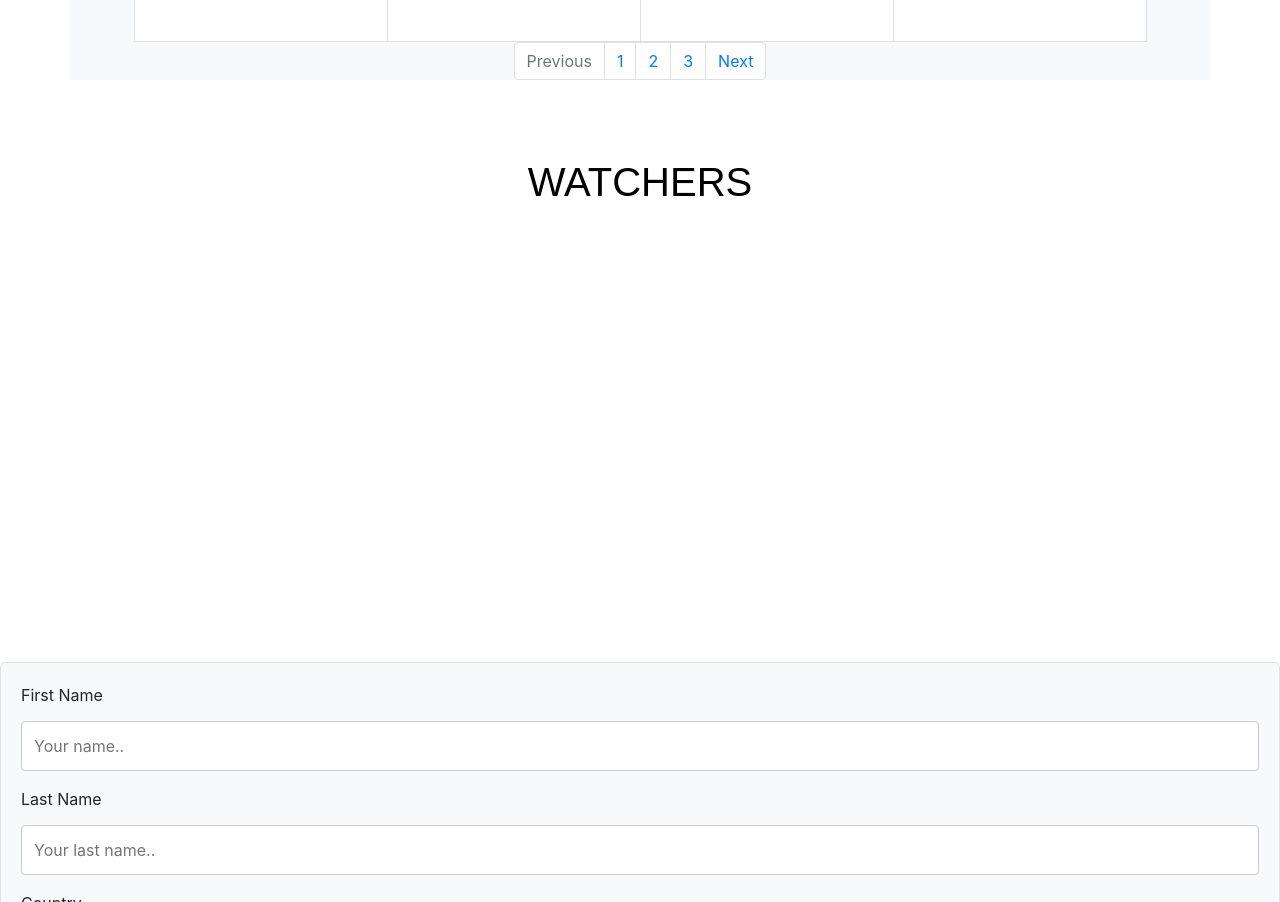
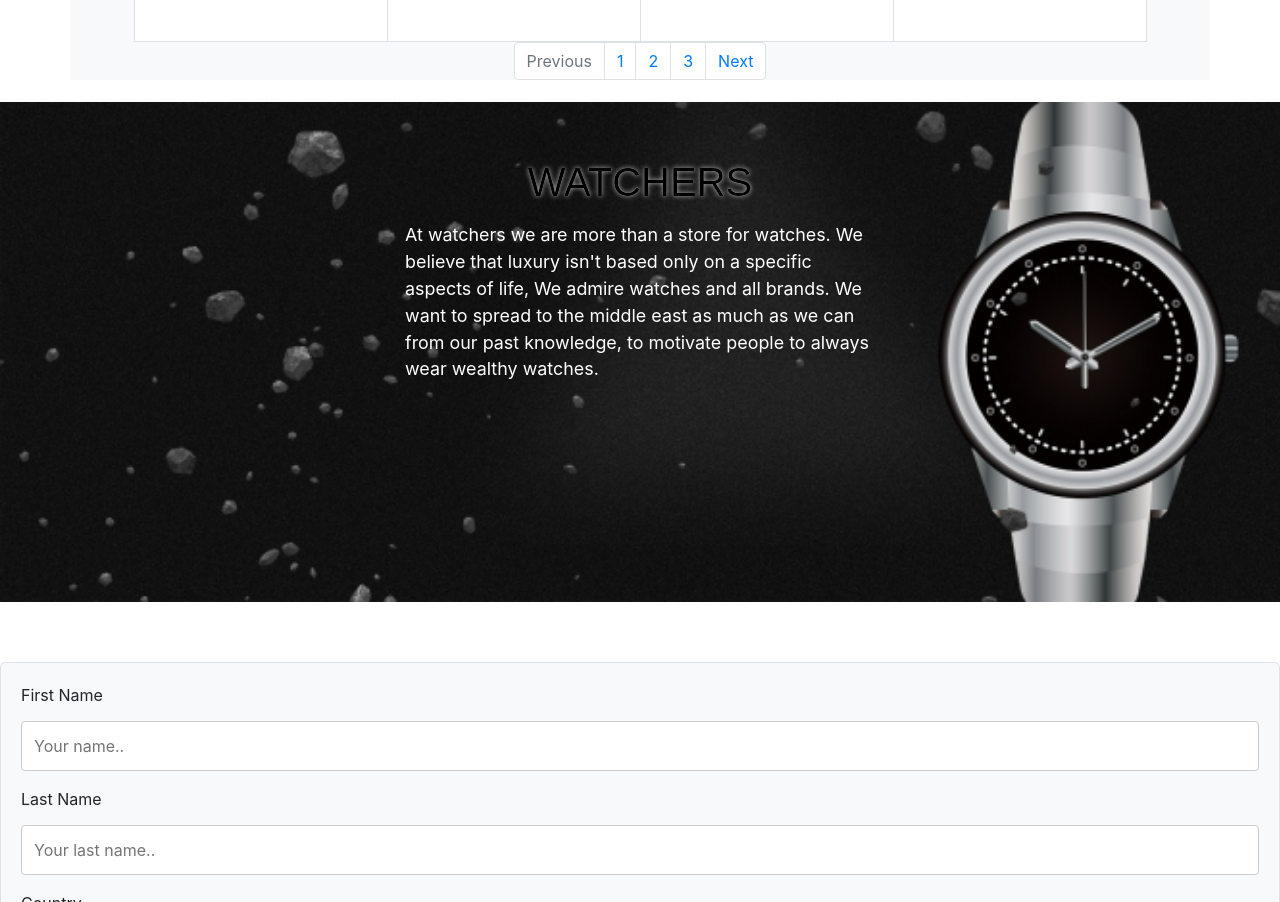
Before and after one commit to WaleedSaleh/Watches-Simple-Store-Design, a plain HTML site: page index.html in a window 1280 px wide. Shown: the part 1508-2410 px from the top of the page. Drawn offline with nearby package versions, Linux system fonts and the light colour scheme.

Commit message:
final fix

```diff
--- a/css/index.css
+++ b/css/index.css
@@ -63,7 +63,7 @@ body {
 }
 
 #aboutSection {
-    background-image: url("images/about-background.jpg");
+    background-image: url("../images/about-background.jpg");
     background-size: cover;
     background-repeat: no-repeat;
     padding-top: 50px;
```
